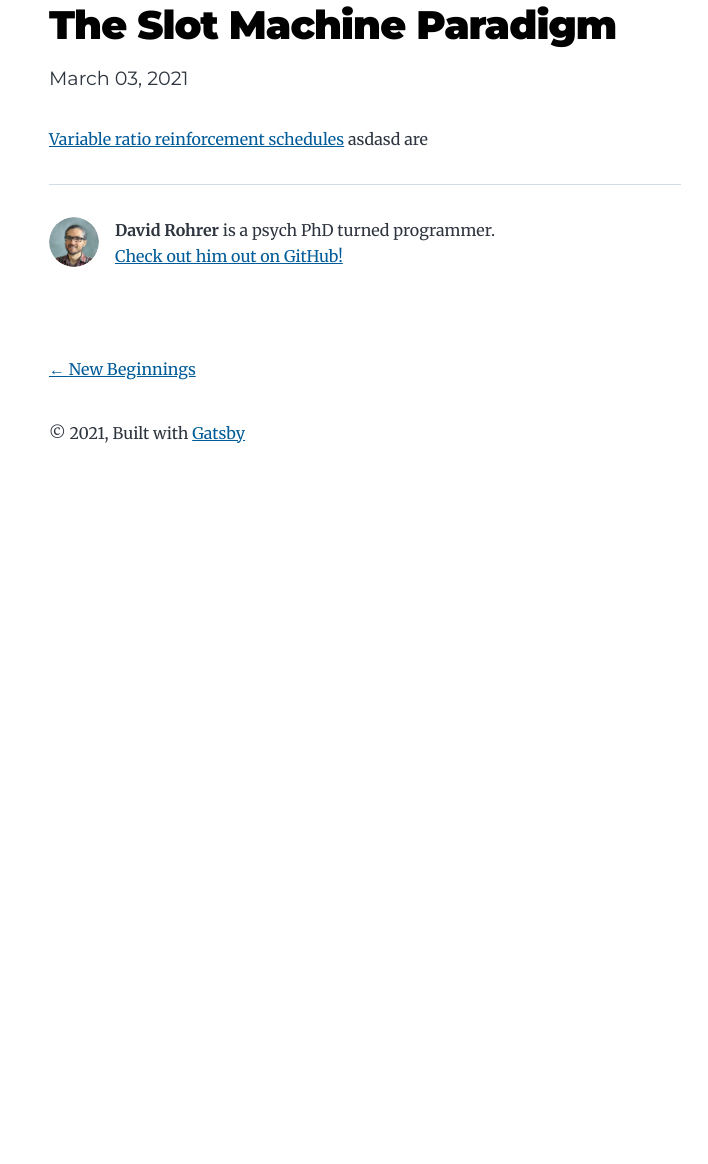
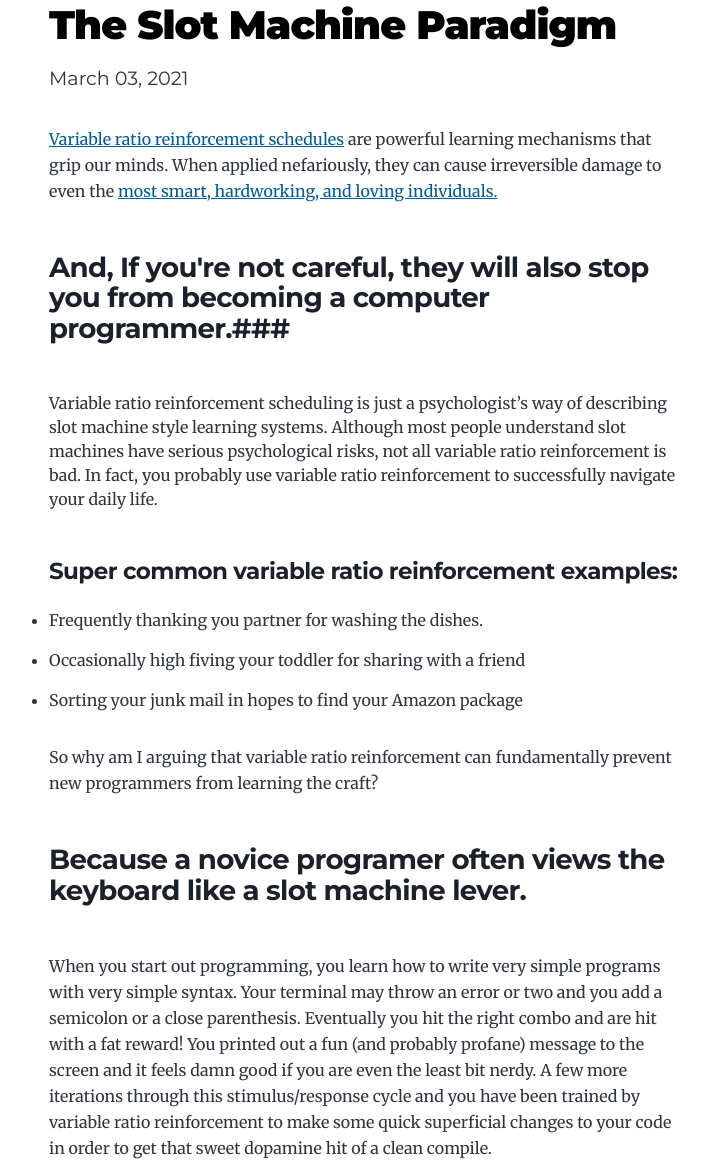
Before and after one commit to BallerDavid/blog, a Gatsby site: page /The-Slot-Machine-Paradigm/ in a window 1280 px wide. Shown: the part 114-1278 px from the top of the page, without its empty margins (275-983 px from the left). Before the commit the page ends 800 px from the top, so only its background shows below. Built offline with nearby package versions, Linux system fonts and the light colour scheme; Gatsby itself is replaced by a stand-in of ours.

Commit message:
Some formatting fixes

```diff
--- a/content/blog/The-Slot-Machine-Paradigm/index.md
+++ b/content/blog/The-Slot-Machine-Paradigm/index.md
@@ -4,5 +4,27 @@ date: "2021-03-03 21:57:44"
 description: Novice programmers beware! Variable ratio reinforcement schedules can damage your development!
 ---
 
-[Variable ratio reinforcement schedules](https://www.simplypsychology.org/schedules-of-reinforcement.html#:~:text=A%20variable%20ratio%20schedule%20is,one%20needed%20to%20receive%20reinforcement) asdasd
-are
+[Variable ratio reinforcement schedules](https://www.simplypsychology.org/schedules-of-reinforcement.html#:~:text=A%20variable%20ratio%20schedule%20is,one%20needed%20to%20receive%20reinforcement "Variable Ratio Reinforcement") are powerful learning mechanisms that grip our minds. When applied nefariously, they can cause irreversible damage to even the [most smart, hardworking, and loving individuals.](https://www.theatlantic.com/magazine/archive/2016/12/losing-it-all/505814/ "Painful Story")
+
+### And, If you're not careful, they will also stop you from becoming a computer programmer.###
+
+<br>
+Variable ratio reinforcement scheduling is just a psychologist’s way of describing slot machine style learning systems. Although most people understand slot machines have serious psychological risks, not all variable ratio reinforcement is bad. In fact, you probably use variable ratio reinforcement to successfully navigate your daily life.
+
+#### Super common variable ratio reinforcement examples:
+
+- Frequently thanking you partner for washing the dishes.
+- Occasionally high fiving your toddler for sharing with a friend
+- Sorting your junk mail in hopes to find your Amazon package
+
+So why am I arguing that variable ratio reinforcement can fundamentally prevent new programmers from learning the craft?
+
+### Because a novice programer often views the keyboard like a slot machine lever.
+
+<br>
+
+When you start out programming, you learn how to write very simple programs with very simple syntax. Your terminal may throw an error or two and you add a semicolon or a close parenthesis. Eventually you hit the right combo and are hit with a fat reward! You printed out a fun (and probably profane) message to the screen and it feels damn good if you are even the least bit nerdy. A few more iterations through this stimulus/response cycle and you have been trained by variable ratio reinforcement to make some quick superficial changes to your code in order to get that sweet dopamine hit of a clean compile.
+
+As time moves on, your learning exercises get a bit more complex. Maybe you forget there is a difference between the function find() and findIndex(), but it doesn't matter because you’re happily programming. Your code is running but it's not working as you intended. Although the best approach would be to pause and verify you understand each line of code, you have been shaped to do something else! You start changing some code around without thinking too hard and eventually change find() to findIndex(). Maybe you remembered there was another function with that name, or maybe IntelliSense gave you the assist. Either way, your code works as intended again and you didn't even have to look at documentation! Slot machine style debugging has extended its roots deeper into your limbic system all because of variable ratio reinforcement!
+
+A novice programmer can effectively roleplay as a slot machine for a while. Even when faced with especially difficult problems, a novice programmer often will continue banging stuff together with a desperate hope of winning the jackpot. It's not completely their fault. Behaviors trained by variable ratio reinforcement are more resistant to extinction than those trained by any other reinforcement schedule
```
